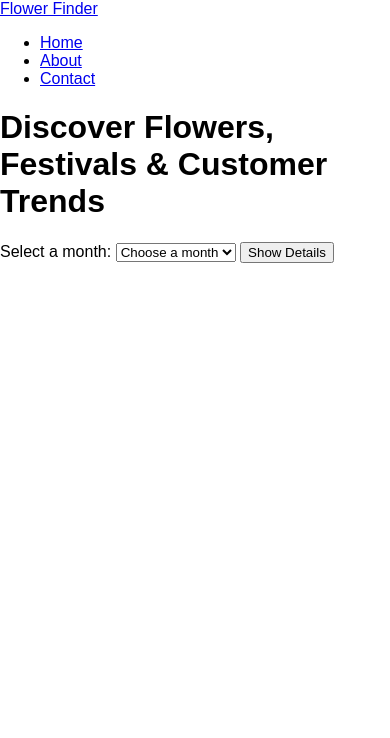
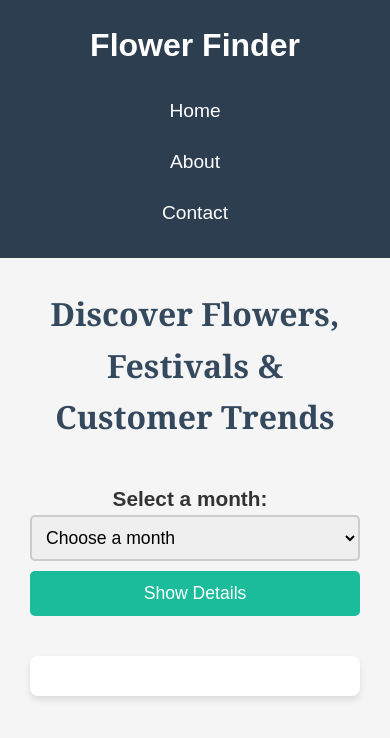
Before and after one commit to AbdulRazzaq27/FloraCast, a plain HTML site: page index.html in a window 390 px wide. Drawn offline with Linux system fonts and the light colour scheme.

Commit message:
Update styles.css
update update CSS

```diff
--- a/styles.css
+++ b/styles.css
@@ -1,115 +1,189 @@
-    /* General Reset */
-    body, html {
+/* Global Styles */
+* {
     margin: 0;
     padding: 0;
     box-sizing: border-box;
-        font-family: Arial, sans-serif;
   }
 
-    /* Navbar */
-    .navbar {
-        /* background-color: black; */
-        position: fixed;
-        width: 100%;
-        z-index: 10; /* Ensures navbar is above other elements */
-
+  body {
+    font-family: 'Arial', sans-serif;
+    background-color: #f5f5f5;
+    color: #333;
+    line-height: 1.6;
   }
 
-    .navbar a.nav-link {
-        color: white; /* Ensures visibility on dark background */
-        transition: color 0.3s ease-in-out;
+  /* Navbar Styles */
+  nav {
+    display: flex;
+    justify-content: space-between;
+    align-items: center;
+    background-color: #2c3e50;
+    padding: 20px 30px;
+    position: sticky;
+    top: 0;
+    z-index: 1000;
   }
 
-    .navbar a.nav-link:hover {
-        color: #28a745; /* Green hover effect for links */
-    }
-
-    .navbar .navbar-brand {
-        color: white;
+  nav .logo a {
+    color: #fff;
+    font-size: 2rem;
+    text-decoration: none;
     font-weight: bold;
   }
 
-    .navbar .navbar-toggler-icon {
-        background-color: white; /* Ensures icon is visible on dark backgrounds */
+  nav .nav-links {
+    list-style: none;
+    display: flex;
   }
 
-    /* Main Section */
-    .main {
-        background-image: url('backgroundimg.jpg'); /* Path to your image */
-        background-size: cover;
-        background-position: center;
-        background-attachment: fixed;
-        background-color: #000; /* Fallback color if image doesn't load */
-        height: 100vh;
-        display: flex;
-        justify-content: center;
-        align-items: center;
-        color: white;
-        text-align: center;
-        padding: 20px;
+  nav .nav-links li {
+    margin: 0 20px;
   }
 
-    /* Search Container */
-    .search-container {
-        background-color: rgba(0, 0, 0, 0.5); /* Slightly transparent black */
-        padding: 20px;
-        border-radius: 10px;
-        width: 80%;
-        max-width: 500px;
-        box-shadow: 0 4px 10px rgba(0, 0, 0, 0.3); /* Subtle shadow for depth */
+  nav .nav-links a {
+    color: #fff;
+    text-decoration: none;
+    font-size: 1.2rem;
+    transition: color 0.3s;
   }
 
-    .search-container h2 {
-        margin-bottom: 20px;
-        font-size: 1.8em;
-        color: #fff;
+  nav .nav-links a:hover {
+    color: #1abc9c;
   }
 
-    .search-container input[type="text"] {
-        width: calc(100% - 20px); /* Adjust for padding */
-        padding: 10px;
-        font-size: 16px;
-        border-radius: 5px;
-        border: none;
-        margin-bottom: 15px; /* Spacing between input and button */
-        box-shadow: 0 2px 5px rgba(0, 0, 0, 0.2);
+  /* Main Content Styling */
+  .container {
+    padding: 50px 30px;
+    max-width: 1000px;
+    margin: auto;
+    text-align: center;
   }
 
-    .search-container button {
-        width: 100%; /* Full-width for mobile responsiveness */
+  h1 {
+    font-size: 3rem;
+    color: #34495e;
+    margin-bottom: 40px;
+    font-family: 'Georgia', serif;
+  }
+
+  .form-container {
+    margin-bottom: 30px;
+  }
+
+  label {
+    font-size: 1.3rem;
+    margin-right: 10px;
+    font-weight: bold;
+  }
+
+  select {
+    font-size: 1.1rem;
     padding: 10px;
-        font-size: 16px;
+    margin-right: 15px;
+    border: 2px solid #ccc;
+    border-radius: 5px;
+    outline: none;
+    transition: border-color 0.3s;
+  }
+
+  select:focus {
+    border-color: #1abc9c;
+  }
+
+  button {
+    padding: 12px 30px;
+    font-size: 1.1rem;
+    background-color: #1abc9c;
+    color: white;
     border: none;
     border-radius: 5px;
-        background-color: #28a745;
-        color: white;
     cursor: pointer;
-        box-shadow: 0 2px 5px rgba(0, 0, 0, 0.2);
-        transition: background-color 0.3s ease-in-out;
+    transition: background-color 0.3s;
   }
 
-    .search-container button:hover {
-        background-color: #218838;
+  button:hover {
+    background-color: #16a085;
   }
 
-    /* Media Queries for Responsiveness */
-    @media (max-width: 768px) {
-        .main {
-            height: auto; /* Adjust height for scrolling on smaller screens */
+  .result {
+    font-weight: bold;
+    font-size: 1.2rem;
+    color: #34495e;
+    margin-top: 30px;
+    text-align: left;
+    background-color: #fff;
     padding: 20px;
+    border-radius: 8px;
+    box-shadow: 0 4px 6px rgba(0, 0, 0, 0.1);
+    margin-top: 20px;
+    line-height: 1.8;
   }
 
-        .search-container {
-            width: 90%; /* Slightly wider on small screens */
+  h2 {
+    font-size: 1.8rem;
+    margin-bottom: 10px;
+    color: #2c3e50;
   }
 
-        .search-container h2 {
-            font-size: 1.5em; /* Slightly smaller heading */
+  h3 {
+    font-size: 1.5rem;
+    color: #1abc9c;
+    margin-top: 20px;
+  }
+
+  p {
+    font-size: 1.1rem;
+    color: #555;
+  }
+
+  /* Customer Trends */
+  .customer-trends {
+    font-size: 1rem;
+    color: #777;
+    margin-top: 20px;
+  }
+
+  .customer-trends strong {
+    color: #34495e;
+    font-weight: bold;
+  }
+
+  .customer-trends ul {
+    list-style-type: none;
+    padding-left: 20px;
+  }
+
+  .customer-trends ul li {
+    font-size: 1.1rem;
+    margin-bottom: 8px;
+  }
+
+  /* Responsive Design */
+  @media (max-width: 768px) {
+    nav {
+      flex-direction: column;
+      text-align: center;
+    }
+
+    nav .nav-links {
+      margin-top: 15px;
+      flex-direction: column;
+    }
+
+    nav .nav-links li {
+      margin: 10px 0;
+    }
+
+    .container {
+      padding: 30px;
+    }
+
+    h1 {
+      font-size: 2rem;
+    }
+
+    select, button {
+      width: 100%;
+      margin-bottom: 10px;
     }
   }
-
-    /* Accessibility & Focus States */
-    input[type="text"]:focus, button:focus {
-        outline: 2px solid #28a745;
-        outline-offset: 2px;
-    }
```
Lines whose indentation alone changed are shown as unchanged.
